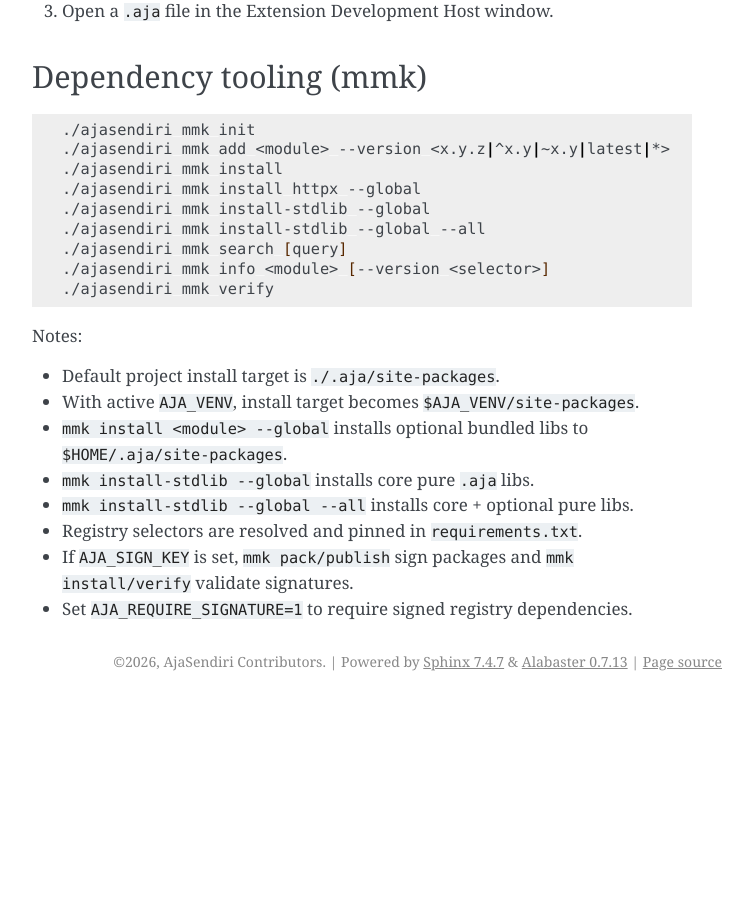
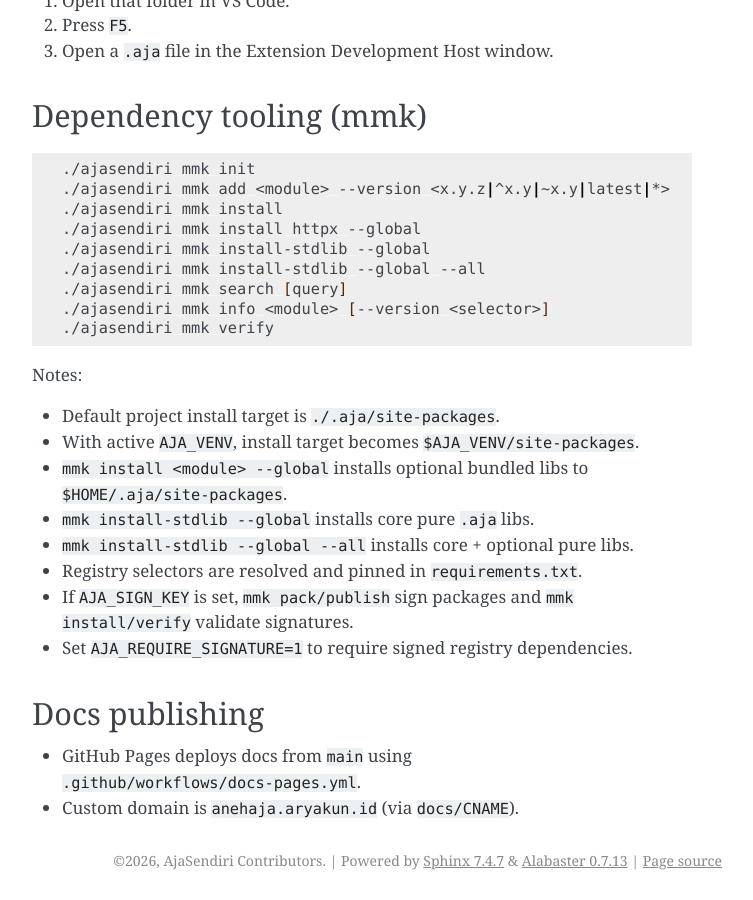
Before and after one commit to c0del1ar/ajasendiri, a Sphinx documentation site: the page built from docs/tooling.rst, in a window 1280 px wide and 900 px high, scrolled down 1358 px. Shown: the whole window, without its empty margins (388-1141 px from the left). Built offline with Sphinx 7.4.7, drawn with Linux system fonts in a browser that asks for light colours; before the commit the page ends 2059 px from its top, so only the background shows below that; some of the changed text lies outside the part shown.

Commit message:
docs: add pages deploy workflow, checks, and custom domain

```diff
--- a/docs/conf.py
+++ b/docs/conf.py
@@ -9,3 +9,4 @@
 
 html_theme = "alabaster"
 html_static_path = []
+html_extra_path = ["CNAME"]
--- a/docs/tooling.rst
+++ b/docs/tooling.rst
@@ -9,6 +9,8 @@
    make
    make test
    make docs
+   make docs-check
+   make docs-linkcheck
 
 Run commands
 ------------
@@ -94,3 +96,9 @@
 - Registry selectors are resolved and pinned in ``requirements.txt``.
 - If ``AJA_SIGN_KEY`` is set, ``mmk pack/publish`` sign packages and ``mmk install/verify`` validate signatures.
 - Set ``AJA_REQUIRE_SIGNATURE=1`` to require signed registry dependencies.
+
+Docs publishing
+---------------
+
+- GitHub Pages deploys docs from ``main`` using ``.github/workflows/docs-pages.yml``.
+- Custom domain is ``anehaja.aryakun.id`` (via ``docs/CNAME``).
```
Also changed, not shown: 4 other files.
